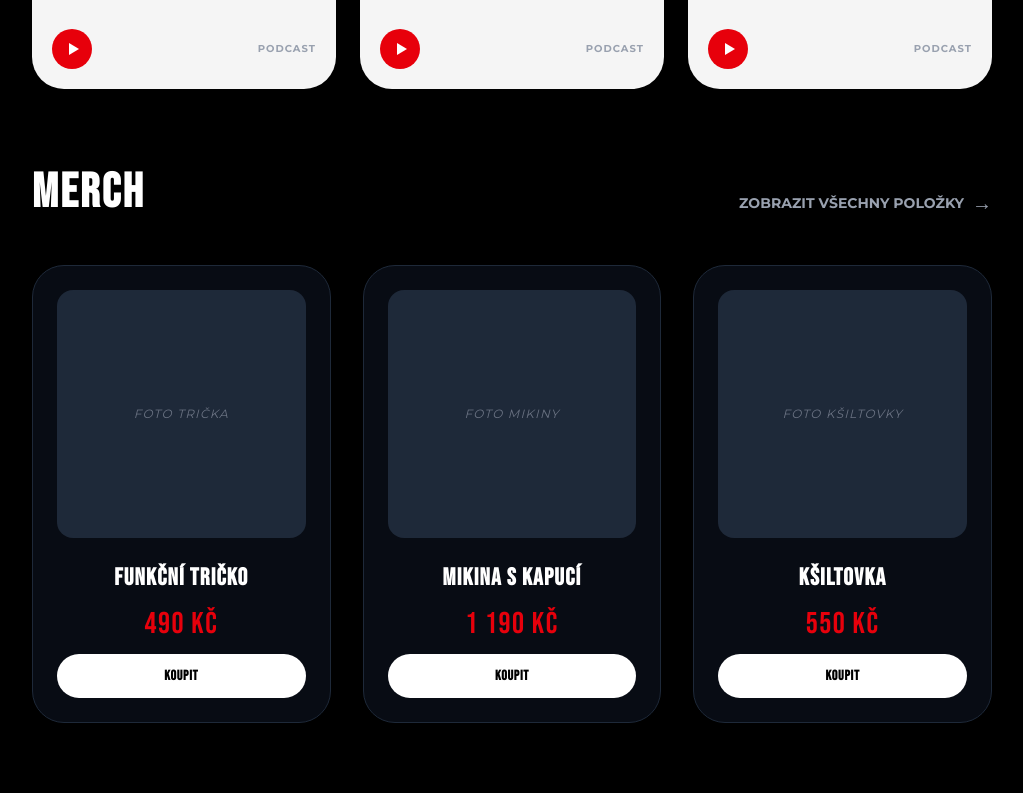
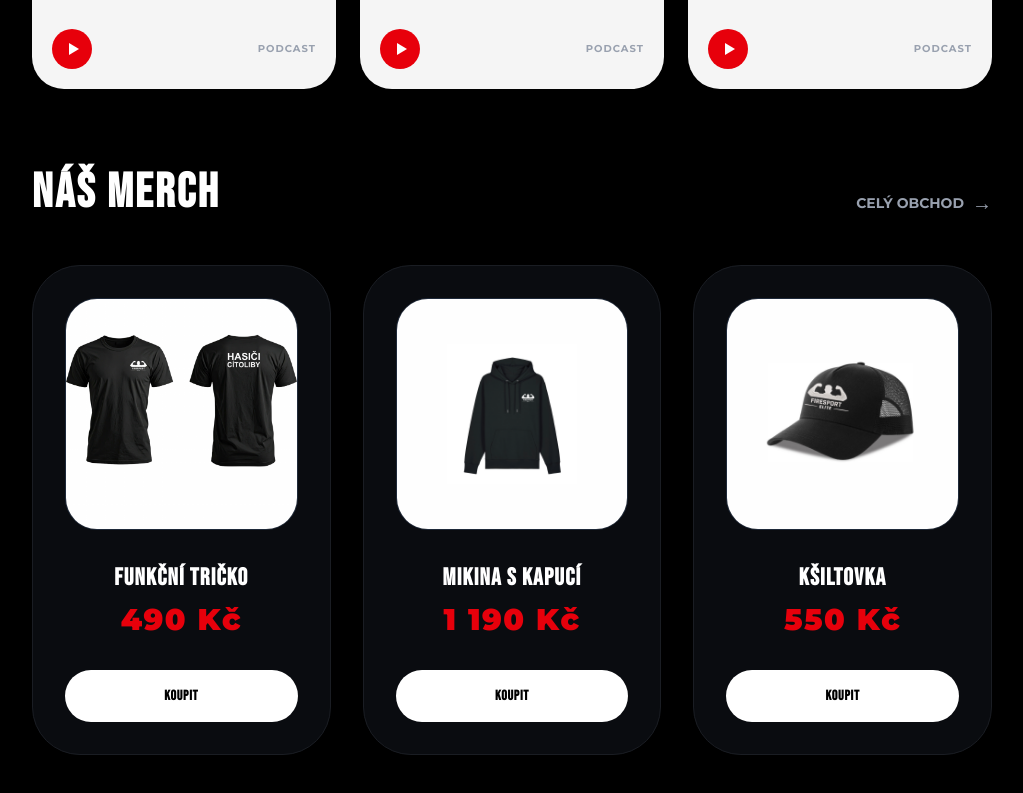
Before and after one commit to thumbnail-ai-cz/firesportelite02, a Next.js app: page / in a window 1280 px wide. Shown: the part 1509-2302 px from the top of the page, without its empty margins (128-1151 px from the left). Built offline with nearby package versions, Linux system fonts and the light colour scheme.

Commit message:
Revise merch section with updated item details
Updated merchandise section with new item descriptions and prices.

```diff
--- a/app/page.js
+++ b/app/page.js
@@ -113,53 +113,64 @@ export default function Page() {
           </div>
         </section>
 
-   {/* Sekce Merch */}
-       <section id="merch" className="my-20">
+   {/* Sekce Merch v app/page.js */}
+        <section id="merch" className="my-20">
           <div className="flex justify-between items-end mb-12">
-            <h3 className="text-5xl font-extrabold uppercase">Merch</h3>
+            <h3 className="text-5xl font-extrabold uppercase tracking-tighter">Náš Merch</h3>
             <a
-              href="/merch" // Odkaz na novou stránku
+              href="/merch"
               className="text-gray-400 hover:text-white transition flex items-center gap-2 uppercase text-sm font-bold"
             >
-              zobrazit Všechny položky <span className="text-xl">→</span>
+              Celý obchod <span className="text-xl">→</span>
             </a>
           </div>
 
           <div className="grid grid-cols-1 md:grid-cols-3 gap-8">
 
-            {/* POLOŽKA 1 */}
-            <div className="bg-gray-900/50 p-6 rounded-[2rem] border border-gray-800 text-center hover:border-red-600 transition-colors group">
-              <div className="w-full aspect-square bg-gray-800 rounded-2xl mb-6 flex items-center justify-center overflow-hidden">
-                {/* Sem pak vložíš fotku: <img src="/tricko-proud.jpg" className="w-full h-full object-cover" /> */}
-                <span className="italic text-gray-500 uppercase text-xs tracking-widest group-hover:scale-110 transition-transform">Foto trička</span>
+            {/* POLOŽKA 1 - Tričko */}
+            <div className="bg-[#0a0c10] p-8 rounded-[3rem] border border-[#1a1d23] text-center flex flex-col items-center hover:border-red-600/50 transition-all group">
+              <div className="w-full aspect-square bg-[#1a1d23] rounded-[2rem] mb-8 flex items-center justify-center overflow-hidden border border-gray-800">
+                <img
+                  src="/tricko.jpg"
+                  alt="Funkční tričko"
+                  className="w-full h-full object-cover group-hover:scale-110 transition-transform duration-500"
+                />
               </div>
-              <h4 className="text-2xl font-bold uppercase tracking-tight">funkční tričko</h4>
-              <p className="text-red-600 font-bebas text-3xl my-3 tracking-wider">490 Kč</p>
-              <button className="w-full bg-white text-black py-3 rounded-full font-bold hover:bg-red-600 hover:text-white transition-all uppercase tracking-widest text-sm">
+              <h4 className="text-2xl font-black uppercase tracking-tight mb-2">Funkční tričko</h4>
+              <p className="text-red-600 font-black text-3xl mb-8 tracking-wider">490 Kč</p>
+              <button className="w-full bg-white text-black py-4 rounded-full font-black hover:bg-red-600 hover:text-white transition-all uppercase tracking-widest text-sm">
                 Koupit
               </button>
             </div>
 
-            {/* POLOŽKA 2 */}
-            <div className="bg-gray-900/50 p-6 rounded-[2rem] border border-gray-800 text-center hover:border-red-600 transition-colors group">
-              <div className="w-full aspect-square bg-gray-800 rounded-2xl mb-6 flex items-center justify-center overflow-hidden">
-                <span className="italic text-gray-500 uppercase text-xs tracking-widest group-hover:scale-110 transition-transform">Foto mikiny</span>
+            {/* POLOŽKA 2 - Mikina */}
+            <div className="bg-[#0a0c10] p-8 rounded-[3rem] border border-[#1a1d23] text-center flex flex-col items-center hover:border-red-600/50 transition-all group">
+              <div className="w-full aspect-square bg-[#1a1d23] rounded-[2rem] mb-8 flex items-center justify-center overflow-hidden border border-gray-800">
+                <img
+                  src="/mikina.jpg"
+                  alt="Mikina s kapucí"
+                  className="w-full h-full object-cover group-hover:scale-110 transition-transform duration-500"
+                />
               </div>
-              <h4 className="text-2xl font-bold uppercase tracking-tight">mikina s kapucí</h4>
-              <p className="text-red-600 font-bebas text-3xl my-3 tracking-wider">1 190 Kč</p>
-              <button className="w-full bg-white text-black py-3 rounded-full font-bold hover:bg-red-600 hover:text-white transition-all uppercase tracking-widest text-sm">
+              <h4 className="text-2xl font-black uppercase tracking-tight mb-2">Mikina s kapucí</h4>
+              <p className="text-red-600 font-black text-3xl mb-8 tracking-wider">1 190 Kč</p>
+              <button className="w-full bg-white text-black py-4 rounded-full font-black hover:bg-red-600 hover:text-white transition-all uppercase tracking-widest text-sm">
                 Koupit
               </button>
             </div>
 
-      {/* POLOŽKA 3 */}
-            <div className="bg-gray-900/50 p-6 rounded-[2rem] border border-gray-800 text-center hover:border-red-600 transition-colors group">
-              <div className="w-full aspect-square bg-gray-800 rounded-2xl mb-6 flex items-center justify-center overflow-hidden">
-                <span className="italic text-gray-500 uppercase text-xs tracking-widest group-hover:scale-110 transition-transform">Foto kšiltovky</span>
+            {/* POLOŽKA 3 - Kšiltovka */}
+            <div className="bg-[#0a0c10] p-8 rounded-[3rem] border border-[#1a1d23] text-center flex flex-col items-center hover:border-red-600/50 transition-all group">
+              <div className="w-full aspect-square bg-[#1a1d23] rounded-[2rem] mb-8 flex items-center justify-center overflow-hidden border border-gray-800">
+                <img
+                  src="/ksiltovka.jpg"
+                  alt="Kšiltovka"
+                  className="w-full h-full object-cover group-hover:scale-110 transition-transform duration-500"
+                />
               </div>
-              <h4 className="text-2xl font-bold uppercase tracking-tight">Kšiltovka</h4>
-              <p className="text-red-600 font-bebas text-3xl my-3 tracking-wider">550 Kč</p>
-              <button className="w-full bg-white text-black py-3 rounded-full font-bold hover:bg-red-600 hover:text-white transition-all uppercase tracking-widest text-sm">
+              <h4 className="text-2xl font-black uppercase tracking-tight mb-2">Kšiltovka</h4>
+              <p className="text-red-600 font-black text-3xl mb-8 tracking-wider">550 Kč</p>
+              <button className="w-full bg-white text-black py-4 rounded-full font-black hover:bg-red-600 hover:text-white transition-all uppercase tracking-widest text-sm">
                 Koupit
               </button>
             </div>
```
